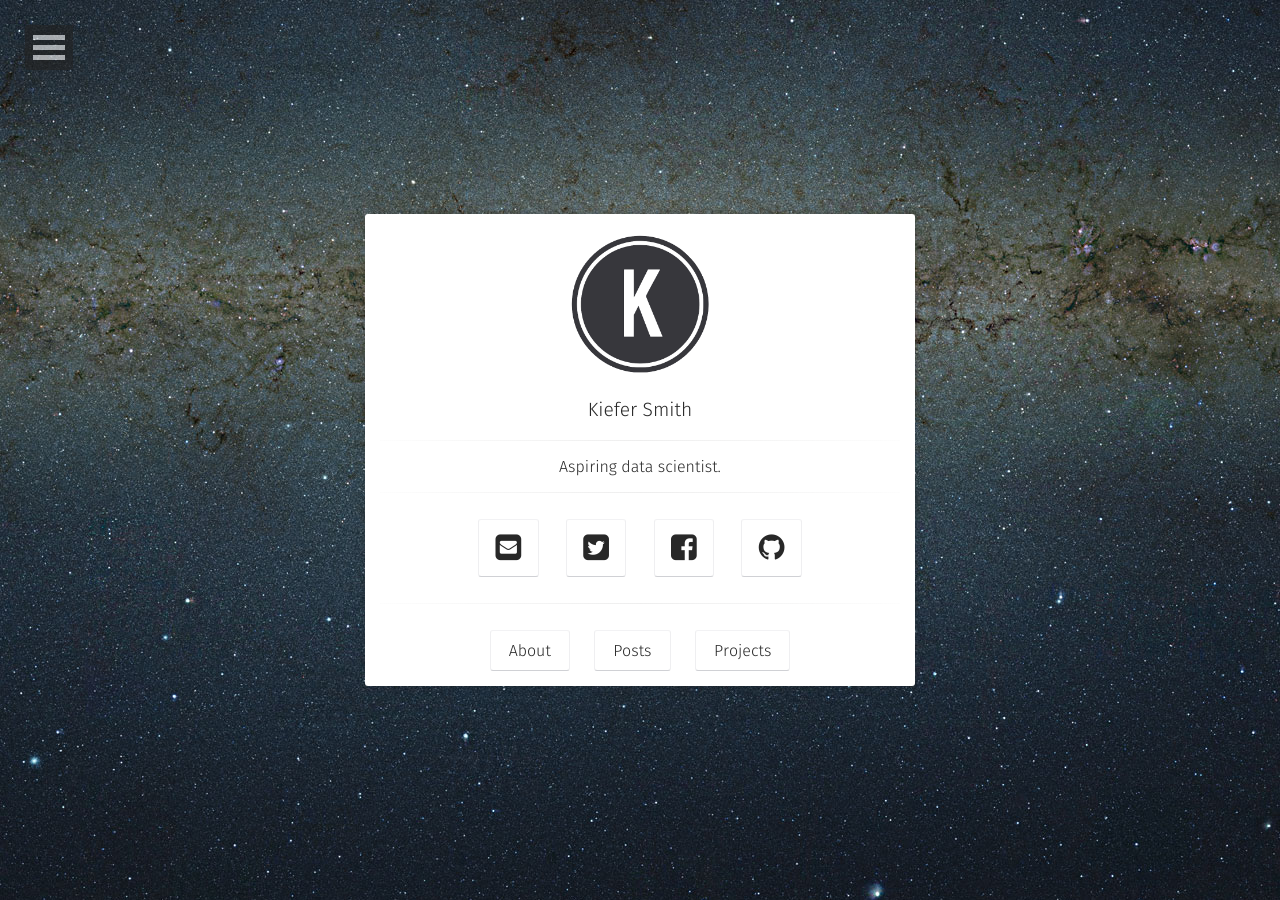
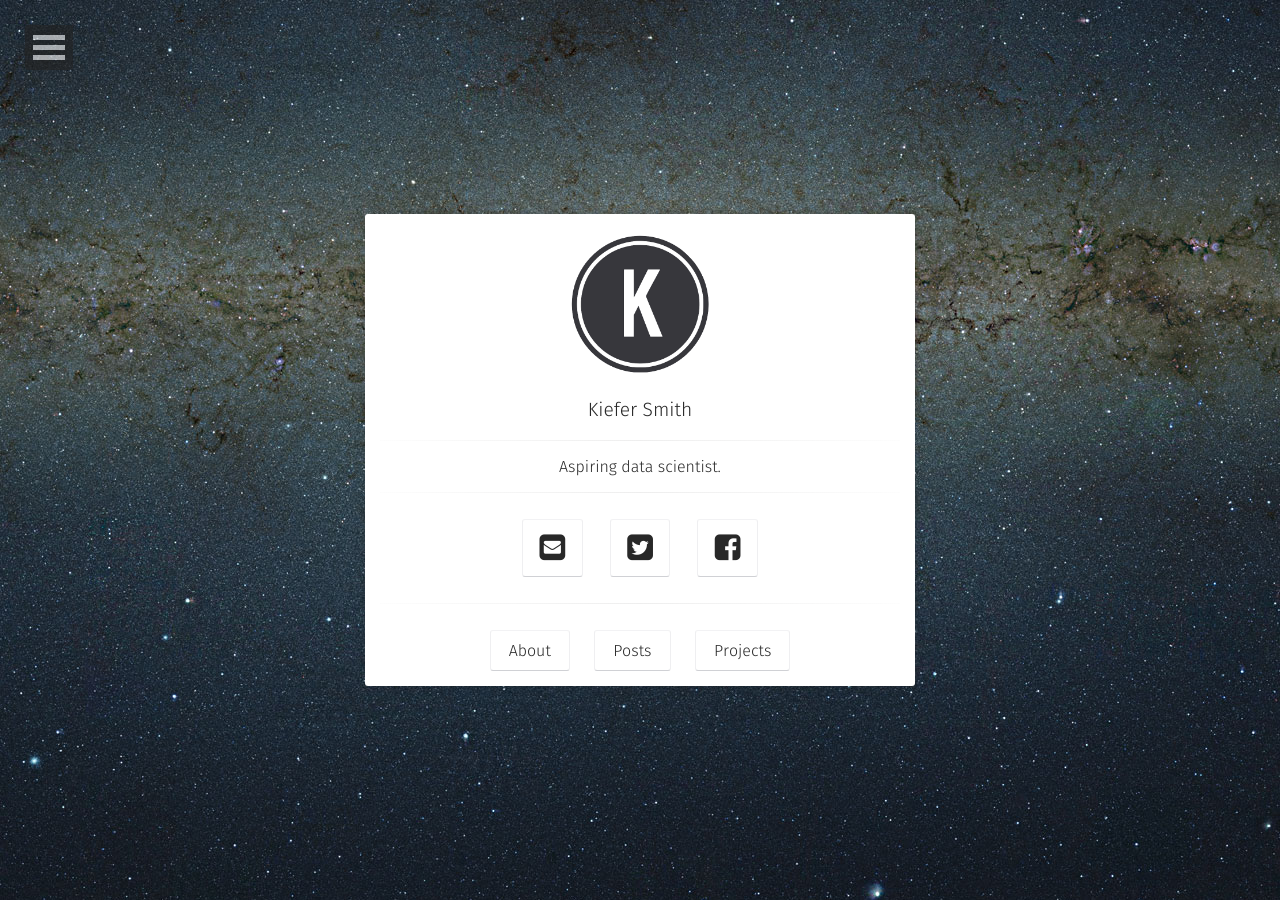
Before and after one commit to kiefersmith/Altitude-Website, a Jekyll site: the page built from index.html, in a window 1280 px wide. Built offline with Jekyll 4.4.1, drawn with Linux system fonts in a browser that asks for light colours; some web fonts are replaced.

Commit message:
Trying to get social to work

```diff
--- a/_layouts/home.html
+++ b/_layouts/home.html
@@ -29,7 +29,12 @@ layout: compress
                         	<p style="font-size:1rem;font-weight:300">{{ site.bio }}</p>
 			            </a>
                     </h3>
-                    {% include social-links.html %}
+                    <hr class="hr-line">
+                    <h3 class="title" style="font-size:30px;">
+                       {% if site.email %}<a class="social-btn" href="mailto:{{ site.email }}" target="_blank" rel="noopener noreferrer"><i class="fa fa-fw fa-envelope-square"></i></a>{% endif %}
+                       {% if site.twitter %}<a class="social-btn" href="http://twitter.com/{{ site.twitter }}" target="_blank" rel="noopener noreferrer"><i class="fa fa-fw fa-twitter-square"></i></a>{% endif %}
+                        {% if site.facebook %}<a class="social-btn" href="http://facebook.com/{{ site.facebook }}" target="_blank" rel="noopener noreferrer"><i class="fa fa-fw fa-facebook-square"></i></a>{% endif %}
+                    </h3>
                   <hr class="hr-line">
                   <h3 class="title">
                          <a class="btn zoombtn" href="{{ site.url }}/about">
```
